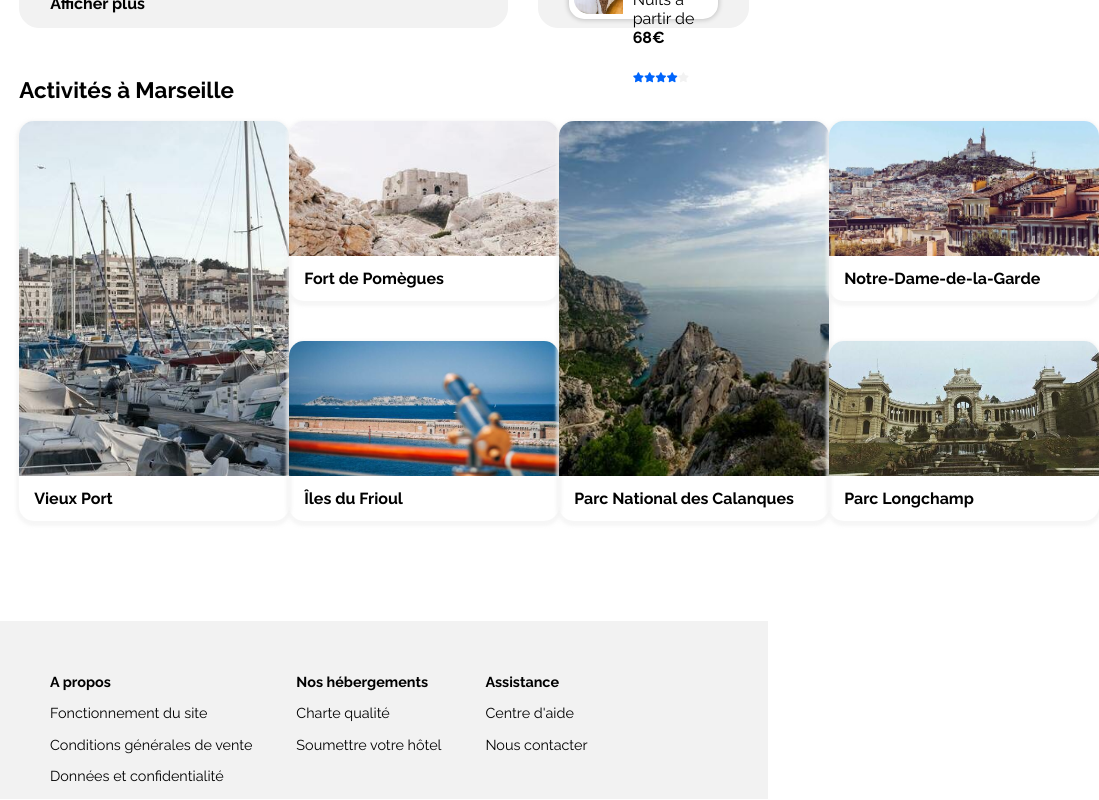
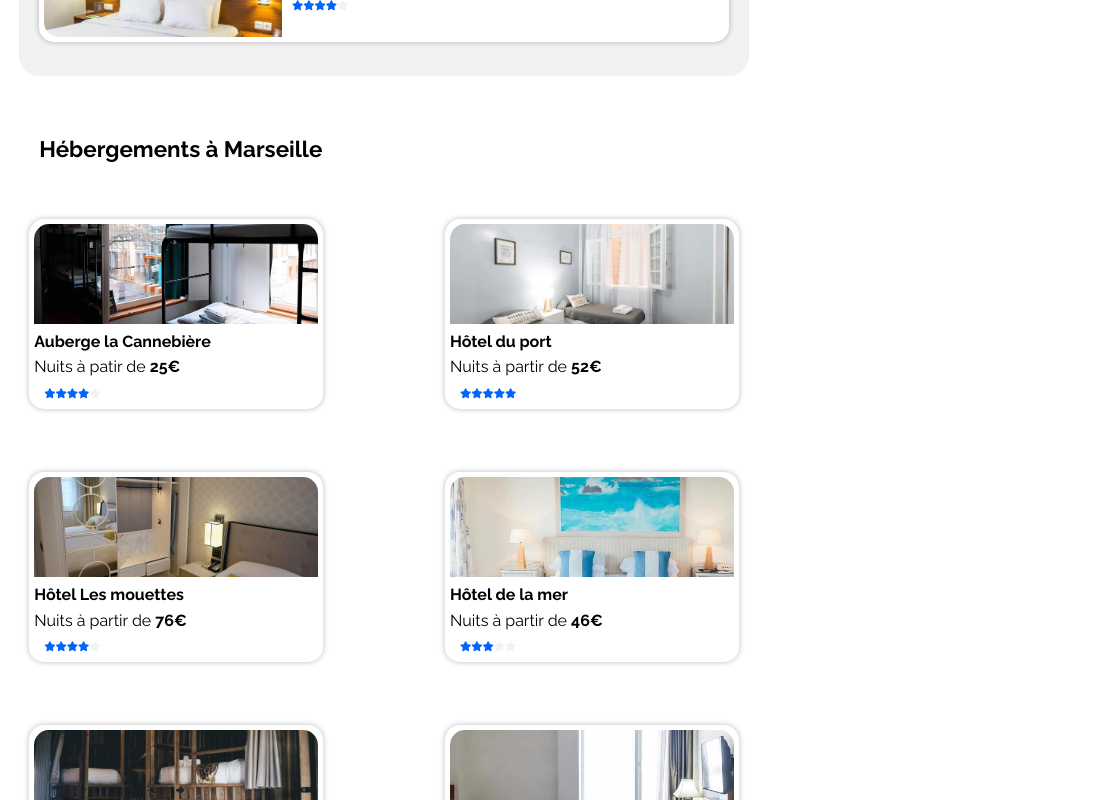
Before and after one commit to gaelleperroud/GaellePerroud_2_03042021, a plain HTML site: page index.html in a window 768 px wide. Shown: the part 1040-1840 px from the top of the page, 1099 px wide, since content can reach past the window. Drawn offline with Linux system fonts and the light colour scheme.

Commit message:
raw terminé

```diff
--- a/index.html
+++ b/index.html
@@ -15,8 +15,8 @@
                 <img src=images/logo.png alt = "logo Reservia" class="logo"/>
                 <nav class="nav">
                     <ul >
-                        <li><a href="#">Hébergements</a></li>
-                        <li><a href="#">Activités</a></li>
+                        <li><a href="#accommodation">Hébergements</a></li>
+                        <li><a href="#activity">Activités</a></li>
                     </ul>
                 </nav>
                 <div class="inscription"><a href="#">S'inscrire</a></div>
@@ -67,7 +67,7 @@
             <div id="accommodation-popular">
                 <!--bloc hebergement-->
                 <section class="accommodation">
-                    <h1>Hébergements à Marseille</h1>
+                    <h1 id="accommodation">Hébergements à Marseille</h1>
                     <div id="room-picture-panel">
                         <div class="room">
                             <a href="#">
--- a/style.css
+++ b/style.css
@@ -35,7 +35,7 @@ p{
 .logo{
     position: absolute;
     width: 100px;
-    top: 25px;
+    top: 23px;
     left: 25px;
 }
 
@@ -382,7 +382,7 @@ input{
 
 #activity-card-panel{          /* bloc contenant les 6 activity cards*/
 	display: flex;
-    flex-direction: row wrap;
+    flex-direction: row ;
 	justify-content: space-between;
 	height: 400px;
     width:100%;
@@ -555,8 +555,8 @@ footer a{
         width:100%;
         height: 620px;
         margin: auto;
-        border-radius: 0;
         border: none;
+        border-radius: 0px;
     }
 
     .icon-popular{
@@ -599,6 +599,9 @@ footer a{
 
 
     /*section activités*/
+
+
+
     #activity{
         margin: 70px 20px 20px 20px;
     }
@@ -662,3 +665,167 @@ footer a{
        padding: 10px 0 10px 20px;
     }
 }
+
+/* media queries format tablette*/
+
+@media (min-width: 577px) and (max-width: 992px){
+
+    /*bloc search-section*/
+
+    .logo{
+        position: absolute;
+        width: 100px;
+        top: 23px;
+        left: 25px;
+    }
+
+    nav a:hover{
+        color: #0065fc;
+        border-top: none;
+        padding-bottom: 10px;
+        font-weight: 600;
+    }
+
+    #info{
+        margin-bottom: 15px;
+    }
+
+    /* bloc populaire et hébergement*/
+    #accommodation-popular{
+        flex-direction: column-reverse;
+        width: 100%;
+    }
+
+    #accommodation-popular h1{
+        margin: 10px 20px;
+    }
+
+    #accommodation-popular h3{
+        margin: 10px 20px;
+    }
+
+    /*section populaire*/
+    .popular{
+        margin: 15px 20px;
+    }
+
+    .popular-section{
+        width:100%;
+        height: 620px;
+        margin: auto;
+        border: none;
+        border-radius: 20px;
+    }
+
+    .icon-popular{
+        margin-right: 8px;
+    }
+
+    .popular-section h1{
+        font-size: 1.4em;
+
+    }
+
+    /*section hébergement*/
+    .accommodation{
+        width:100%;
+        height: 950px;
+        margin: auto;
+        margin-top: 50px;
+        background-color: white;
+        border: none;
+    }
+
+
+    #room-picture-panel{
+        flex-flow: row wrap;
+        justify-content: space-between;
+        align-content: space-around;
+        margin: auto;
+        padding: 10px;
+        height: 80%;
+    }
+
+    .room{
+        width: 40%;
+        margin: 10px 0 0 0;
+    }
+
+/*section activités*/
+    #activity h1{
+        margin: 10px 20px;
+        padding-bottom: 20px;
+    }
+
+    .activity-card{
+        padding: 0 10px;
+    }
+
+    #activity-card-panel{          /* bloc contenant les 6 activity cards*/
+        display: flex;
+        flex-flow: row wrap;
+        justify-content: flex-start;
+        align-content: space-between;
+        height: 820px;
+        width:100%;
+
+    }
+
+    .small-picture{    /* bloc contenant les 2 petites images l'une au dessus de l'autre dans la sectuion activité*/
+        display: flex;
+        flex-direction: column;
+        justify-content: space-between;
+        height:400px;
+        width: 50%;
+    }
+
+    .big-picture{
+        width: 50%;
+        height: 400px;
+    }
+
+    .big-picture img{                  /* image et lien pour les grandes images activités*/
+        object-fit: cover;
+        border-radius: 15px 15px 0 0;
+        width:100%;
+        height:360px;
+    }
+
+    .big-picture a{
+        text-decoration: none;
+        color: black;
+        display: flex;
+        flex-direction: column;
+        box-shadow: 0 2px 3px 3px rgba(242, 242, 242, 0.7);
+        border-radius: 15px;
+        width:100%;
+        height:400px;
+    }
+
+    .small-picture img{                 /* image et lien pour les petites images activités*/
+        object-fit: cover;
+        border-radius: 15px 15px 0 0;
+        width:100%;
+        height:135px;
+    }
+
+    .small-picture a{
+        text-decoration: none;
+        color: black;
+        display: flex;
+        flex-direction: column;
+        box-shadow: 0 2px 3px 3px rgba(242, 242, 242, 0.7);
+        border-radius: 15px;
+        width:100%;
+        height:180px;
+    }
+
+    .footer-section{
+        flex-direction: row;
+        justify-content: space-around;
+        width: 100%;
+        height: 180px;
+        font-size: 0.9em;
+        padding: 15px 0;
+    }
+}
```
